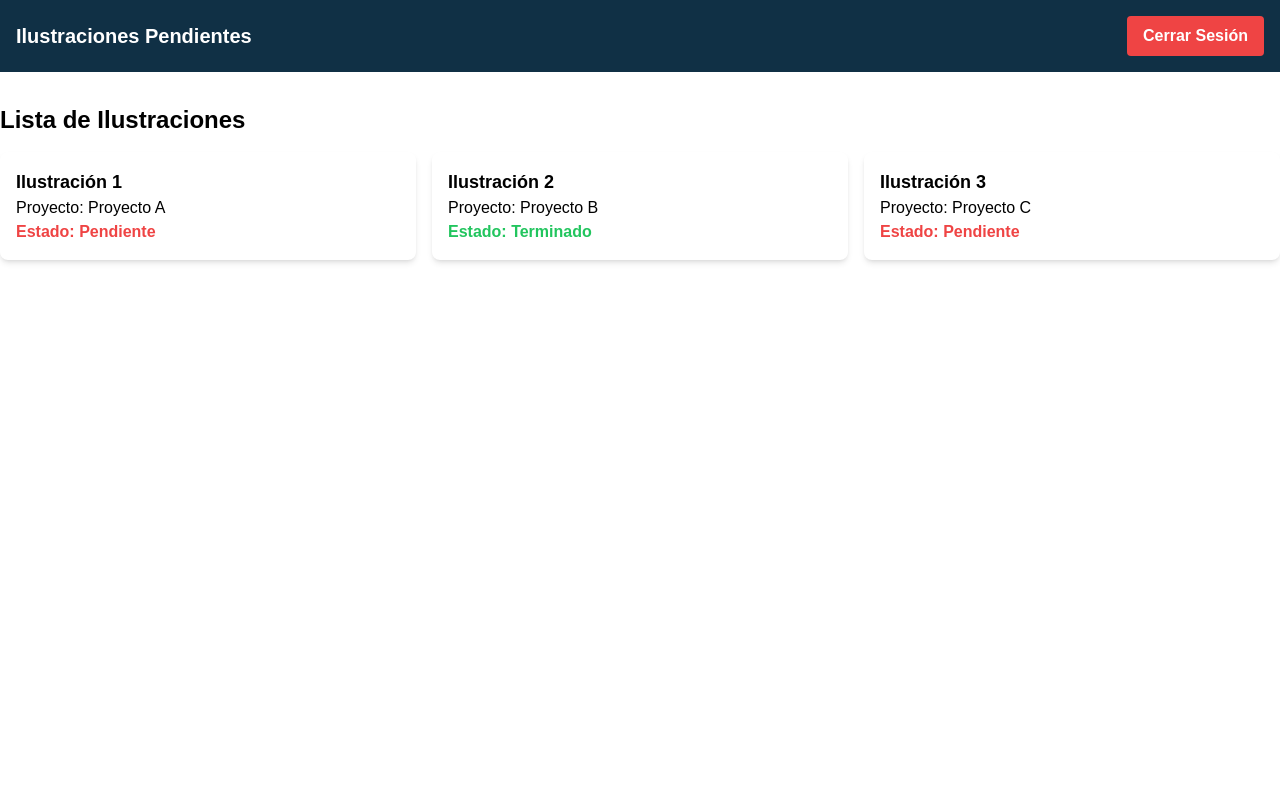
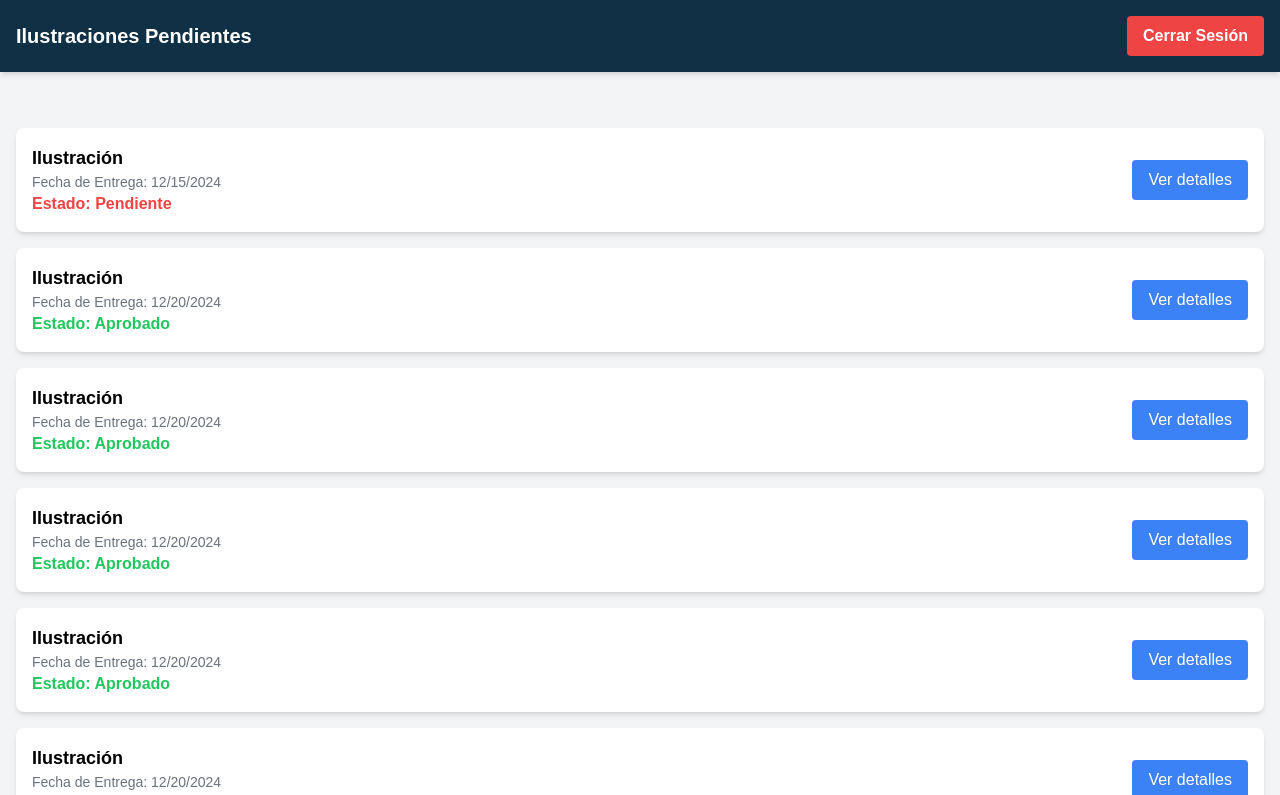
Before and after one commit to camitwrs/tallersw, a React (Vite) app in the folder frontend/: page /ilustrador in a window 1280 px wide. Shown: the top 795 px of the page. Built offline with nearby package versions, Linux system fonts and the light colour scheme; a web font is replaced by a local one.

Commit message:
Frontend Update

```diff
--- a/frontend/src/components/InstruccionesIlustracion.jsx
+++ b/frontend/src/components/InstruccionesIlustracion.jsx
@@ -2,19 +2,14 @@ import React, { useState } from "react";
 import FileUploadModal from "../components/SubirArchivoButton";
 
 const InstruccionesIlustracion = ({ ilustracion, onBack }) => {
-  const [isModalOpen, setIsModalOpen] = useState(false); // Estado del modal
+  const [isModalOpen, setIsModalOpen] = useState(false);
 
-  // Maneja la apertura del modal
   const handleOpenModal = () => setIsModalOpen(true);
-
-  // Maneja el cierre del modal
   const handleCloseModal = () => setIsModalOpen(false);
-
-  // Maneja la subida del archivo
   const handleFileUpload = (file) => {
-    console.log("Archivo recibido:", file); // Debug del archivo subido
+    console.log("Archivo recibido:", file);
     alert(`Archivo "${file.name}" subido exitosamente.`);
-    setIsModalOpen(false); // Cierra el modal
+    setIsModalOpen(false);
   };
 
   if (!ilustracion) {
@@ -25,7 +20,7 @@ const InstruccionesIlustracion = ({ ilustracion, onBack }) => {
         </p>
         <button
           onClick={onBack}
-          className="bg-YankeesBlue text-white font-bold py-2 px-4 rounded hover:bg-YankeesBlueDark transition duration-300 mt-4"
+          className="bg-blue-700 text-white font-bold py-2 px-4 rounded hover:bg-blue-800 transition duration-300 mt-4"
         >
           Regresar
         </button>
@@ -35,15 +30,20 @@ const InstruccionesIlustracion = ({ ilustracion, onBack }) => {
 
   return (
     <div className="max-w-4xl mx-auto mt-8 p-6 bg-white shadow-md rounded-lg">
-      <h2 className="text-2xl font-bold mb-4">
-        Instrucciones de la Ilustración
-      </h2>
+      <h2 className="text-2xl font-bold mb-4">Detalles de la Ilustración</h2>
       <div className="mb-4">
         <p>
-          <strong>Nombre:</strong> {ilustracion.nombre}
+          <strong>Título:</strong> {ilustracion.titulo}
         </p>
         <p>
-          <strong>Proyecto:</strong> {ilustracion.proyecto}
+          <strong>Prompt:</strong> {ilustracion.prompt}
+        </p>
+        <p>
+          <strong>Proyecto:</strong> {ilustracion.idDisenador}
+        </p>
+        <p>
+          <strong>Fecha de Entrega:</strong>{" "}
+          {new Date(ilustracion.fechaentrega).toLocaleDateString()}
         </p>
         <p>
           <strong>Estado:</strong>{" "}
@@ -58,36 +58,30 @@ const InstruccionesIlustracion = ({ ilustracion, onBack }) => {
           </span>
         </p>
       </div>
-      <div className="mb-4">
-        <p>
-          <strong>Descripción:</strong>{" "}
-          {ilustracion.descripcion || "Sin descripción."}
-        </p>
-      </div>
-      {ilustracion.fechaLimite && (
+      {ilustracion.imagen && (
         <div className="mb-4">
-          <p>
-            <strong>Fecha Límite:</strong>{" "}
-            {new Date(ilustracion.fechaLimite).toLocaleDateString()}
-          </p>
+          <img
+            src={ilustracion.imagen}
+            alt={ilustracion.titulo}
+            className="w-full h-auto rounded-lg"
+          />
         </div>
       )}
       <div className="flex gap-4">
         <button
           onClick={onBack}
-          className="bg-YankeesBlue text-white font-bold py-2 px-4 rounded hover:bg-YankeesBlueDark transition duration-300"
+          className="bg-blue-700 text-white font-bold py-2 px-4 rounded hover:bg-blue-800 transition duration-300"
         >
           Regresar
         </button>
         <button
           onClick={handleOpenModal}
-          className="bg-YankeesBlue text-white font-bold py-2 px-4 rounded hover:bg-YankeesBlueDark transition duration-300"
+          className="bg-blue-700 text-white font-bold py-2 px-4 rounded hover:bg-blue-800 transition duration-300"
         >
           Subir Archivo
         </button>
       </div>
 
-      {/* Modal para subir archivo */}
       {isModalOpen && (
         <FileUploadModal
           isOpen={isModalOpen}
--- a/frontend/src/components/ListaIlustraciones.jsx
+++ b/frontend/src/components/ListaIlustraciones.jsx
@@ -3,20 +3,22 @@ import React from "react";
 const ListaIlustraciones = ({ ilustraciones, onSelect }) => {
   return (
     <div className="container mx-auto mt-8">
-      <h2 className="text-2xl font-bold mb-4">Lista de Ilustraciones</h2>
       {/* Si no hay ilustraciones */}
       {ilustraciones.length === 0 ? (
         <p className="text-gray-600">No hay ilustraciones disponibles.</p>
       ) : (
-        <div className="grid grid-cols-1 md:grid-cols-2 lg:grid-cols-3 gap-4">
+        <div className="flex flex-col gap-4">
           {ilustraciones.map((ilustracion) => (
             <div
-              key={ilustracion.id}
-              className="p-4 bg-white shadow-md rounded-lg hover:shadow-lg transition cursor-pointer"
-              onClick={() => onSelect(ilustracion.id)}
+              key={ilustracion.idIlustracion}
+              className="p-4 bg-white shadow-md rounded-lg hover:shadow-lg transition flex justify-between items-center"
             >
-              <h3 className="font-bold text-lg">{ilustracion.nombre}</h3>
-              <p>Proyecto: {ilustracion.proyecto}</p>
+              <div>
+                <h3 className="font-bold text-lg">Ilustración</h3>
+                <p className="text-gray-500 text-sm">
+                  Fecha de Entrega:{" "}
+                  {new Date(ilustracion.fechaentrega).toLocaleDateString()}
+                </p>
                 <p
                   className={`font-semibold ${
                     ilustracion.estado === "Pendiente"
@@ -27,6 +29,13 @@ const ListaIlustraciones = ({ ilustraciones, onSelect }) => {
                   Estado: {ilustracion.estado}
                 </p>
               </div>
+              <button
+                onClick={() => onSelect(ilustracion.idIlustracion)}
+                className="bg-blue-500 text-white py-2 px-4 rounded hover:bg-blue-600 transition"
+              >
+                Ver detalles
+              </button>
+            </div>
           ))}
         </div>
       )}
--- a/frontend/src/pages/HomePage.jsx
+++ b/frontend/src/pages/HomePage.jsx
@@ -44,7 +44,7 @@ const HomePage = () => {
             >
               &gt;&gt; Haz el cuestionario aquí
             </Link>
-
+            {/* BOTÓN DE PRUEBAS COMENTADO
             <br></br>
             <Link
               to="/pruebas"
@@ -52,9 +52,9 @@ const HomePage = () => {
             >
               &gt;&gt; PRUEBAS
             </Link>
+            */}
           </div>
 
-          {/* Image Section */}
           <div className="mt-8 lg:mt-0">
             <img
               src={prototipo}
--- a/frontend/src/pages/IlustradorPage.jsx
+++ b/frontend/src/pages/IlustradorPage.jsx
@@ -4,54 +4,221 @@ import ListaIlustraciones from "../components/ListaIlustraciones";
 import InstruccionesIlustracion from "../components/InstruccionesIlustracion";
 
 const IlustradorPage = () => {
-  const [view, setView] = useState("list"); // Alterna entre "list" y "details"
+  const [view, setView] = useState("list");
   const [selectedIlustracion, setSelectedIlustracion] = useState(null);
 
   const ilustraciones = [
     {
-      id: 1,
-      nombre: "Ilustración 1",
-      proyecto: "Proyecto A",
+      idIlustracion: 1,
+      idEducador: 101,
+      idDisenador: 201,
+      prompt: "Diseño minimalista",
+      imagen: "https://via.placeholder.com/300",
+      titulo: "Ilustración 1",
+      fechaentrega: "2024-12-15",
       estado: "Pendiente",
-      descripcion:
-        "Esta ilustración debe incluir un diseño minimalista con tonos cálidos.",
-      fechaLimite: "2024-12-15",
     },
     {
-      id: 2,
-      nombre: "Ilustración 2",
-      proyecto: "Proyecto B",
-      estado: "Terminado",
+      idIlustracion: 2,
+      idEducador: 102,
+      idDisenador: 202,
+      prompt: "Estilo abstracto",
+      imagen: "https://via.placeholder.com/300",
+      titulo: "Ilustración 2",
+      fechaentrega: "2024-12-20",
+      estado: "Aprobado",
     },
     {
-      id: 3,
-      nombre: "Ilustración 3",
-      proyecto: "Proyecto C",
-      estado: "Pendiente",
+      idIlustracion: 2,
+      idEducador: 102,
+      idDisenador: 202,
+      prompt: "Estilo abstracto",
+      imagen: "https://via.placeholder.com/300",
+      titulo: "Ilustración 2",
+      fechaentrega: "2024-12-20",
+      estado: "Aprobado",
+    },
+    {
+      idIlustracion: 2,
+      idEducador: 102,
+      idDisenador: 202,
+      prompt: "Estilo abstracto",
+      imagen: "https://via.placeholder.com/300",
+      titulo: "Ilustración 2",
+      fechaentrega: "2024-12-20",
+      estado: "Aprobado",
+    },
+    {
+      idIlustracion: 2,
+      idEducador: 102,
+      idDisenador: 202,
+      prompt: "Estilo abstracto",
+      imagen: "https://via.placeholder.com/300",
+      titulo: "Ilustración 2",
+      fechaentrega: "2024-12-20",
+      estado: "Aprobado",
+    },
+    {
+      idIlustracion: 2,
+      idEducador: 102,
+      idDisenador: 202,
+      prompt: "Estilo abstracto",
+      imagen: "https://via.placeholder.com/300",
+      titulo: "Ilustración 2",
+      fechaentrega: "2024-12-20",
+      estado: "Aprobado",
+    },
+    {
+      idIlustracion: 2,
+      idEducador: 102,
+      idDisenador: 202,
+      prompt: "Estilo abstracto",
+      imagen: "https://via.placeholder.com/300",
+      titulo: "Ilustración 2",
+      fechaentrega: "2024-12-20",
+      estado: "Aprobado",
+    },
+    {
+      idIlustracion: 2,
+      idEducador: 102,
+      idDisenador: 202,
+      prompt: "Estilo abstracto",
+      imagen: "https://via.placeholder.com/300",
+      titulo: "Ilustración 2",
+      fechaentrega: "2024-12-20",
+      estado: "Aprobado",
+    },
+    {
+      idIlustracion: 2,
+      idEducador: 102,
+      idDisenador: 202,
+      prompt: "Estilo abstracto",
+      imagen: "https://via.placeholder.com/300",
+      titulo: "Ilustración 2",
+      fechaentrega: "2024-12-20",
+      estado: "Aprobado",
+    },
+    {
+      idIlustracion: 2,
+      idEducador: 102,
+      idDisenador: 202,
+      prompt: "Estilo abstracto",
+      imagen: "https://via.placeholder.com/300",
+      titulo: "Ilustración 2",
+      fechaentrega: "2024-12-20",
+      estado: "Aprobado",
+    },
+    {
+      idIlustracion: 2,
+      idEducador: 102,
+      idDisenador: 202,
+      prompt: "Estilo abstracto",
+      imagen: "https://via.placeholder.com/300",
+      titulo: "Ilustración 2",
+      fechaentrega: "2024-12-20",
+      estado: "Aprobado",
+    },
+    {
+      idIlustracion: 2,
+      idEducador: 102,
+      idDisenador: 202,
+      prompt: "Estilo abstracto",
+      imagen: "https://via.placeholder.com/300",
+      titulo: "Ilustración 2",
+      fechaentrega: "2024-12-20",
+      estado: "Aprobado",
+    },
+    {
+      idIlustracion: 2,
+      idEducador: 102,
+      idDisenador: 202,
+      prompt: "Estilo abstracto",
+      imagen: "https://via.placeholder.com/300",
+      titulo: "Ilustración 2",
+      fechaentrega: "2024-12-20",
+      estado: "Aprobado",
+    },
+    {
+      idIlustracion: 2,
+      idEducador: 102,
+      idDisenador: 202,
+      prompt: "Estilo abstracto",
+      imagen: "https://via.placeholder.com/300",
+      titulo: "Ilustración 2",
+      fechaentrega: "2024-12-20",
+      estado: "Aprobado",
+    },
+    {
+      idIlustracion: 2,
+      idEducador: 102,
+      idDisenador: 202,
+      prompt: "Estilo abstracto",
+      imagen: "https://via.placeholder.com/300",
+      titulo: "Ilustración 2",
+      fechaentrega: "2024-12-20",
+      estado: "Aprobado",
+    },
+    {
+      idIlustracion: 2,
+      idEducador: 102,
+      idDisenador: 202,
+      prompt: "Estilo abstracto",
+      imagen: "https://via.placeholder.com/300",
+      titulo: "Ilustración 2",
+      fechaentrega: "2024-12-20",
+      estado: "Aprobado",
+    },
+    {
+      idIlustracion: 2,
+      idEducador: 102,
+      idDisenador: 202,
+      prompt: "Estilo abstracto",
+      imagen: "https://via.placeholder.com/300",
+      titulo: "Ilustración 2",
+      fechaentrega: "2024-12-20",
+      estado: "Aprobado",
+    },
+    {
+      idIlustracion: 2,
+      idEducador: 102,
+      idDisenador: 202,
+      prompt: "Estilo abstracto",
+      imagen: "https://via.placeholder.com/300",
+      titulo: "Ilustración 2",
+      fechaentrega: "2024-12-20",
+      estado: "Aprobado",
+    },
+    {
+      idIlustracion: 2,
+      idEducador: 102,
+      idDisenador: 202,
+      prompt: "Estilo abstracto",
+      imagen: "https://via.placeholder.com/300",
+      titulo: "Ilustración 2",
+      fechaentrega: "2024-12-20",
+      estado: "Aprobado",
     },
   ];
 
   const handleSelect = (id) => {
-    const ilustracion = ilustraciones.find((item) => item.id === id);
+    const ilustracion = ilustraciones.find((item) => item.idIlustracion === id);
     setSelectedIlustracion(ilustracion);
-    setView("details"); // Cambia a la vista de detalles
+    setView("details");
   };
 
   const handleBack = () => {
     setSelectedIlustracion(null);
-    setView("list"); // Regresa a la lista
+    setView("list");
   };
 
   return (
-    <div>
-      {/* Header */}
-      <header className="flex justify-between items-center p-4 bg-YankeesBlue text-white">
+    <div className="min-h-screen bg-gray-100">
+      <header className="flex justify-between items-center p-4 bg-YankeesBlue text-white shadow-md">
         <h1 className="text-xl font-bold">Ilustraciones Pendientes</h1>
         <LogoutButton />
       </header>
 
-      {/* Contenido Principal */}
-      <main>
+      <main className="max-w-7xl mx-auto py-6 px-4">
         {view === "list" && (
           <ListaIlustraciones
             ilustraciones={ilustraciones}
```
Also changed, not shown: frontend/package.json (+4 -3 lines), frontend/src/components/SubirArchivoButton.jsx (+12 -9 lines), frontend/src/pages/CuestionarioPage.jsx (+64 -14 lines), frontend/src/pages/LoginPage.jsx (+79 -22 lines), 2 other files (tests, documents, lock files or other folders). Lines whose indentation alone changed are shown as unchanged.
